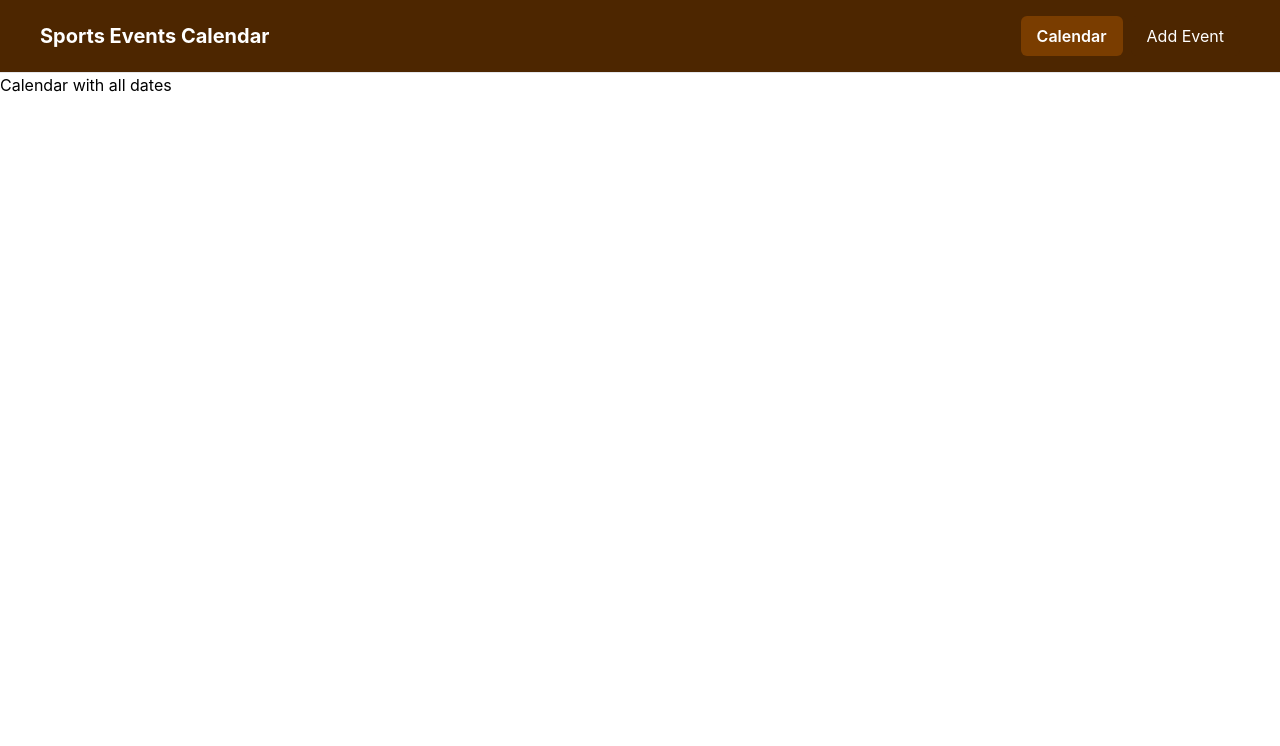
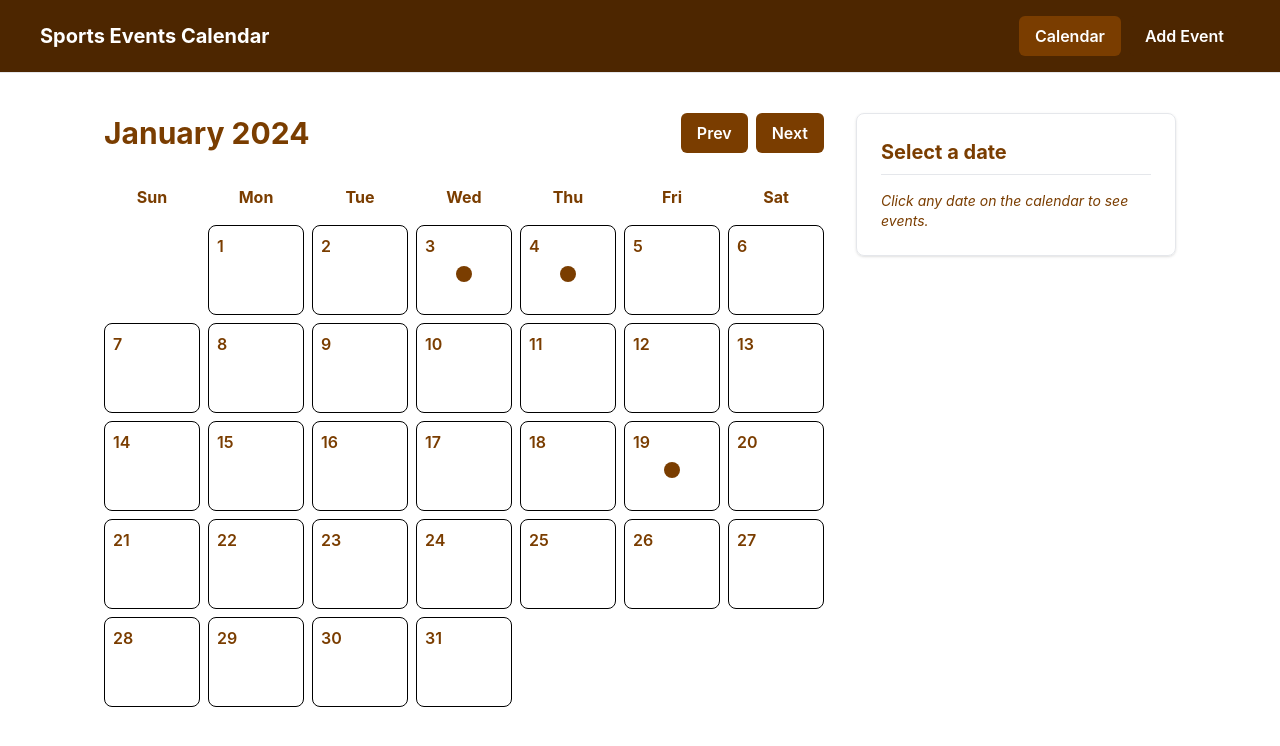
Before and after one commit to Reshma-24799/sports-event-calendar, a React (Vite) app: page / in a window 1280 px wide. Shown: the top 746 px of the page. Built offline with nearby package versions, Linux system fonts and the light colour scheme.

Commit message:
Calendar page with calendar grid component and event side panel component

```diff
--- a/src/App.css
+++ b/src/App.css
@@ -5,9 +5,43 @@
 }
 
 body {
-  background: var(--bg-gradient);
-  background-attachment: fixed;
-  color: var(--text-main);
   margin: 0;
   font-family: 'Inter', sans-serif;
 }
+
+.calendar-grid {
+  display: grid;
+  grid-template-columns: repeat(7, 1fr);
+  gap: 8px;
+  margin-top: 14px;
+}
+
+.calendar-header-day {
+  text-align: center;
+  font-weight: bold;
+  padding: 8px 0;
+  color: #7A3D00;
+}
+
+.calendar-day {
+  background: var(--card-bg);
+  border: 1px solid black;
+  border-radius: 8px;
+  min-height: 90px;
+  padding: 8px;
+  display: flex;
+  flex-direction: column;
+}
+
+.calendar-day.empty {
+  background: transparent;
+  border: none;
+}
+
+.event-dot {
+  width: 16px;
+  height: 16px;
+  background-color: #7A3D00;
+  border-radius: 50%;
+  margin: 0 auto;
+}
--- a/src/components/Calendar.tsx
+++ b/src/components/Calendar.tsx
@@ -0,0 +1,62 @@
+import eventsData from '../data/events.json';
+
+type CalendarProps = {
+    year: number;
+    month: number;
+    selectedDate: string | null;
+    onDateSelect: (dateStr: string) => void;
+};
+
+const Calendar = ({ year, month, selectedDate, onDateSelect }: CalendarProps) => {
+    const daysInMonth = new Date(year, month + 1, 0).getDate();
+    const firstDayOfMonth = new Date(year, month, 1).getDay();
+
+    const calendarDays = [
+        ...Array(firstDayOfMonth).fill(null),
+        ...Array.from({ length: daysInMonth }, (_, i) => i + 1)
+    ];
+    const weekDays = ['Sun', 'Mon', 'Tue', 'Wed', 'Thu', 'Fri', 'Sat'];
+
+    const formatDate = (day: number) =>
+        `${year}-${String(month + 1).padStart(2, '0')}-${String(day).padStart(2, '0')}`;
+
+     const hasEvent = (day: number) => {
+        const dateStr = formatDate(day);
+        return eventsData.data.some(event => event.dateVenue === dateStr);
+    };
+
+    return (
+        <div className="calendar-grid text-black">
+            {weekDays.map(day => (
+                <div key={day} className="calendar-header-day text-[#7A3D00]">{day}</div>
+            ))}
+
+            {calendarDays.map((day, index) => {
+                if (!day) {
+                    return <div key={`empty-${index}`} className="calendar-day empty" />;
+                }
+                const dateStr = formatDate(day);
+                const isSelected = selectedDate === dateStr;
+
+                return (
+                    <div
+                        key={`day-${day}`}
+                        className={`calendar-day cursor-pointer ${isSelected ? 'ring-2 ring-[#7A3D00]' : ''}`}
+                        onClick={() => onDateSelect(dateStr)}
+                    >
+                        <div className="mb-2 font-semibold text-[#7A3D00]">
+                            {day}
+                        </div>
+                        {hasEvent(day) && (
+                            <div className="flex justify-center">
+                                <div className="event-dot"></div>
+                            </div>
+                        )}
+                    </div>
+                );
+            })}
+        </div>
+    );
+};
+
+export default Calendar;
--- /dev/null
+++ b/src/components/EventSidePanel.tsx
@@ -0,0 +1,45 @@
+import { useNavigate } from 'react-router-dom';
+
+type EventSidePanelProps = {
+    selectedDate: string | null;
+    selectedEvents: any[];
+};
+
+const EventSidePanel = ({ selectedDate, selectedEvents }: EventSidePanelProps) => {
+    const navigate = useNavigate();
+
+    return (
+        <div className="w-full md:w-80 p-6 rounded-lg shadow-sm border border-gray-200 h-fit mt-14 md:mt-0">
+            <h2 className="text-xl font-bold text-[#7A3D00] mb-4 border-b border-gray-200 pb-2">
+                {selectedDate ? new Date(selectedDate).toLocaleDateString(undefined, { weekday: 'long', month: 'short', day: 'numeric'}) : 'Select a date'}
+            </h2>
+
+            {!selectedDate && (
+                <p className="text-[#7A3D00] italic text-sm">Click any date on the calendar to see events.</p>
+            )}
+
+            {selectedDate && selectedEvents.length === 0 && (
+                <p className="text-[#7A3D00] italic text-sm">No events scheduled for this day.</p>
+            )}
+
+            {selectedEvents.length > 0 && (
+                <div className="flex flex-col gap-3">
+                    {selectedEvents.map(event => (
+                        <div
+                            key={event.originalIndex}
+                            onClick={() => navigate(`/event/${event.originalIndex}`)}
+                            className="p-3 border border-[#C19A6B] rounded-md cursor-pointer hover:bg-orange-50 transition-colors"
+                        >
+                            <div className="text-xs text-[#7A3D00] font-semibold mb-1">{event.timeVenueUTC.slice(0,5)} - {event.originCompetitionName}</div>
+                            <div className="text-sm font-bold text-[#7A3D00]">
+                                {event.homeTeam?.name || 'TBD'} vs {event.awayTeam?.name || 'TBD'}
+                            </div>
+                        </div>
+                    ))}
+                </div>
+            )}
+        </div>
+    );
+};
+
+export default EventSidePanel;
--- a/src/pages/CalendarPage.tsx
+++ b/src/pages/CalendarPage.tsx
@@ -1,9 +1,61 @@
-      const CalendarPage = () => {
-        return (
-            <div>
-                <h1>Calendar with all dates</h1>
+import { useState } from 'react';
+import Calendar from '../components/Calendar';
+import EventSidePanel from '../components/EventSidePanel';
+import eventsData from '../data/events.json';
+
+const CalendarPage = () => {
+    const [currentDate, setCurrentDate] = useState(new Date(2024, 0, 1));
+    const [selectedDate, setSelectedDate] = useState<string | null>(null);
+
+    const year = currentDate.getFullYear();
+    const month = currentDate.getMonth();
+
+    const nextMonth = () => {
+        setCurrentDate(new Date(year, month + 1, 1));
+        setSelectedDate(null);
+    };
+
+    const prevMonth = () => {
+        setCurrentDate(new Date(year, month - 1, 1));
+        setSelectedDate(null);
+    };
+
+    const selectedEvents = selectedDate
+        ? eventsData.data
+            .filter(event => event.dateVenue === selectedDate)
+            .map((event, index) => ({ ...event, originalIndex: index }))
+        : [];
+
+    return (
+        <div className="p-6 md:p-10 max-w-6xl mx-auto flex flex-col md:flex-row gap-8">
+            <div className="flex-1">
+                <div className="flex justify-between items-center mb-6">
+                    <h1 className="text-3xl font-bold text-[#7A3D00]">
+                        {currentDate.toLocaleString('default', { month: 'long' })} {year}
+                    </h1>
+                    <div className="flex gap-2">
+                        <button onClick={prevMonth} className="px-4 py-2 font-semibold bg-[#7A3D00] text-white rounded-md  ">
+                            Prev
+                        </button>
+                        <button onClick={nextMonth} className="px-4 py-2 font-semibold bg-[#7A3D00] text-white rounded-md ">
+                            Next
+                        </button>
+                    </div>
+                </div>
+
+                <Calendar
+                    year={year}
+                    month={month}
+                    selectedDate={selectedDate}
+                    onDateSelect={setSelectedDate}
+                />
             </div>
-        )
-      }
 
-      export default CalendarPage;
+            <EventSidePanel
+                selectedDate={selectedDate}
+                selectedEvents={selectedEvents}
+            />
+        </div>
+    );
+};
+export default CalendarPage;
--- a/src/pages/Navbar.tsx
+++ b/src/pages/Navbar.tsx
@@ -10,7 +10,7 @@ const Navbar=()=>{
                         <NavLink
                             to="/"
                             className={({ isActive }) =>
-                                `px-4 py-2 rounded-md transition-colors ${isActive ? 'bg-[#7A3D00]  font-semibold' : 'bg-[#4D2600]'}`
+                                `px-4 py-2 rounded-md font-semibold transition-colors ${isActive ? 'bg-[#7A3D00]  ' : 'bg-[#4D2600]'}`
                             }
                         >
                             Calendar
@@ -18,7 +18,7 @@ const Navbar=()=>{
                         <NavLink
                             to="/add-event"
                             className={({ isActive }) =>
-                                `px-4 py-2 rounded-md transition-colors ${isActive ? 'bg-[#7A3D00]  font-semibold' : 'bg-[#4D2600]'}`
+                                `px-4 py-2 rounded-md font-semibold transition-colors ${isActive ? 'bg-[#7A3D00]  ' : 'bg-[#4D2600]'}`
                             }
                         >
                             Add Event
```
